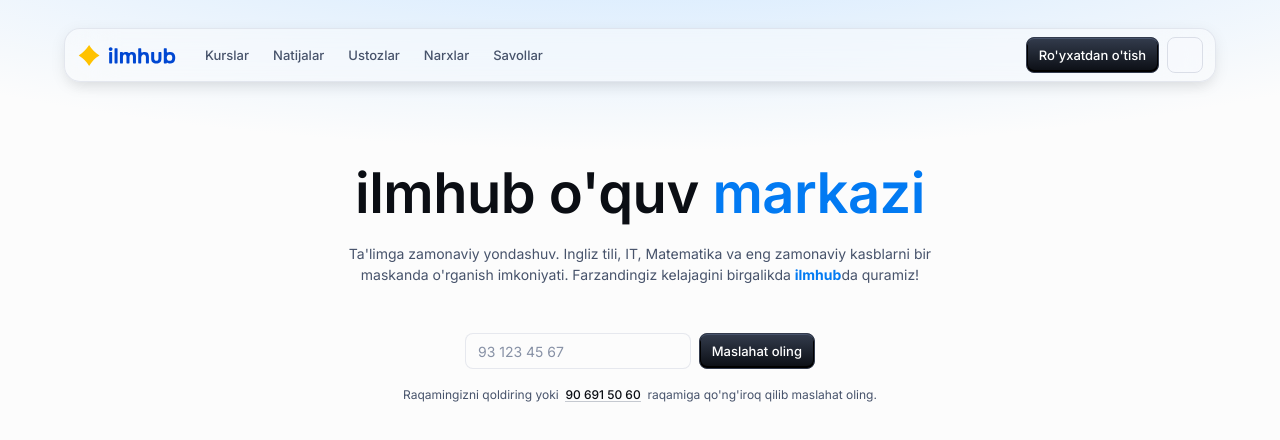
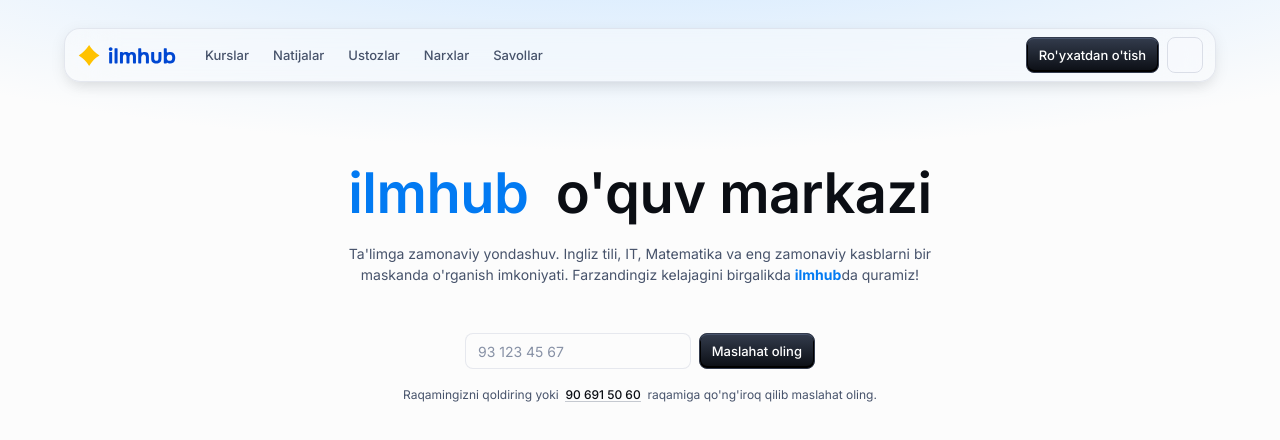
Before and after one commit to ilmhubuz/landing-react, a React (Vite) app: page / in a window 1280 px wide. Shown: the top 440 px of the page. Built offline with nearby package versions, Linux system fonts and the light colour scheme; some icons are missing.

Commit message:
Update Hero component text to reflect localized Uzbek content, replacing previous placeholder with 'ilmhub o'quv markazi'.

```diff
--- a/src/components/Hero.tsx
+++ b/src/components/Hero.tsx
@@ -74,7 +74,6 @@
               fontSize: 'clamp(3rem, 10vw, 3.5rem)',
             }}
           >
-            ilmhub&nbsp;o'quv&nbsp;
             <Typography
               component="span"
               variant="h1"
@@ -86,8 +85,9 @@
                 }),
               })}
             >
-              markazi
-            </Typography>
+              ilmhub
+            </Typography>&nbsp;
+            o'quv markazi
           </Typography>
           <Typography
             sx={{
```
